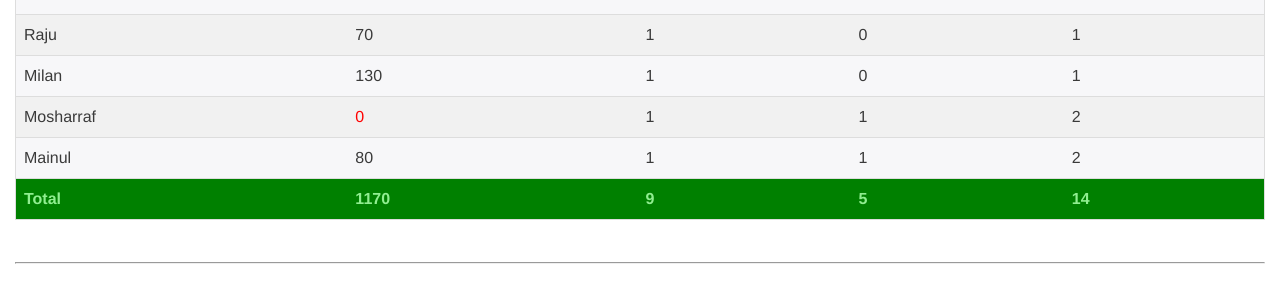
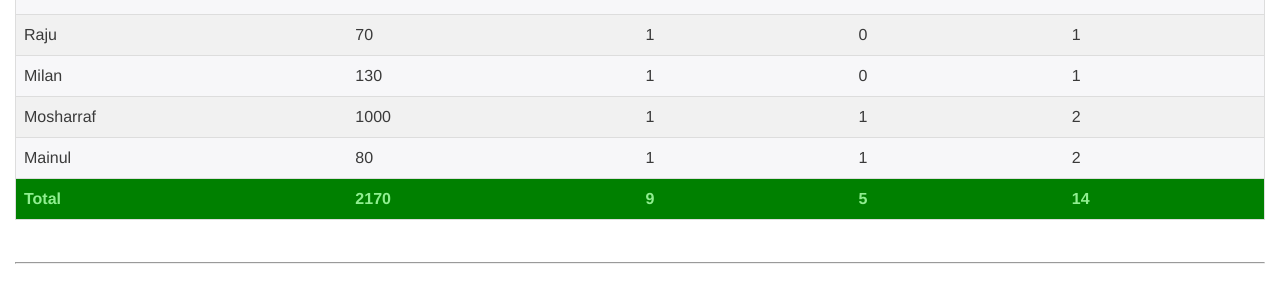
Before and after one commit to coderanwar/meals, a Jekyll site: the page built from index.html, in a window 1280 px wide. Shown: the part 602-902 px from the top of the page. Built offline with Jekyll 4.4.1, drawn with Linux system fonts in a browser that asks for light colours.

Commit message:
Update meals.yml

```diff
--- a/_data/meals.yml
+++ b/_data/meals.yml
@@ -34,7 +34,7 @@
       Noon: 1
       Night: 0
     - Name: "Mosharraf"
-      Balance: 0
+      Balance: 1000
       Noon: 1
       Night: 1
     - Name: "Mainul"
```
